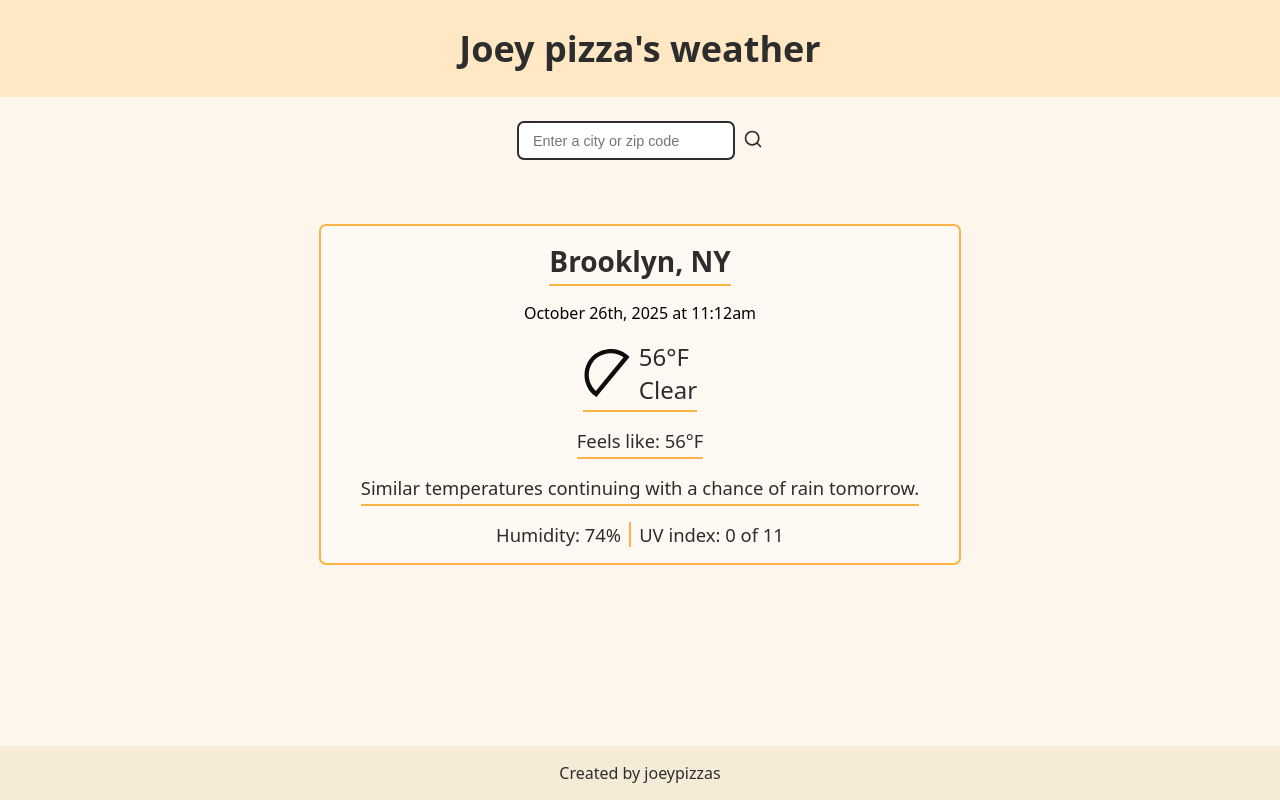
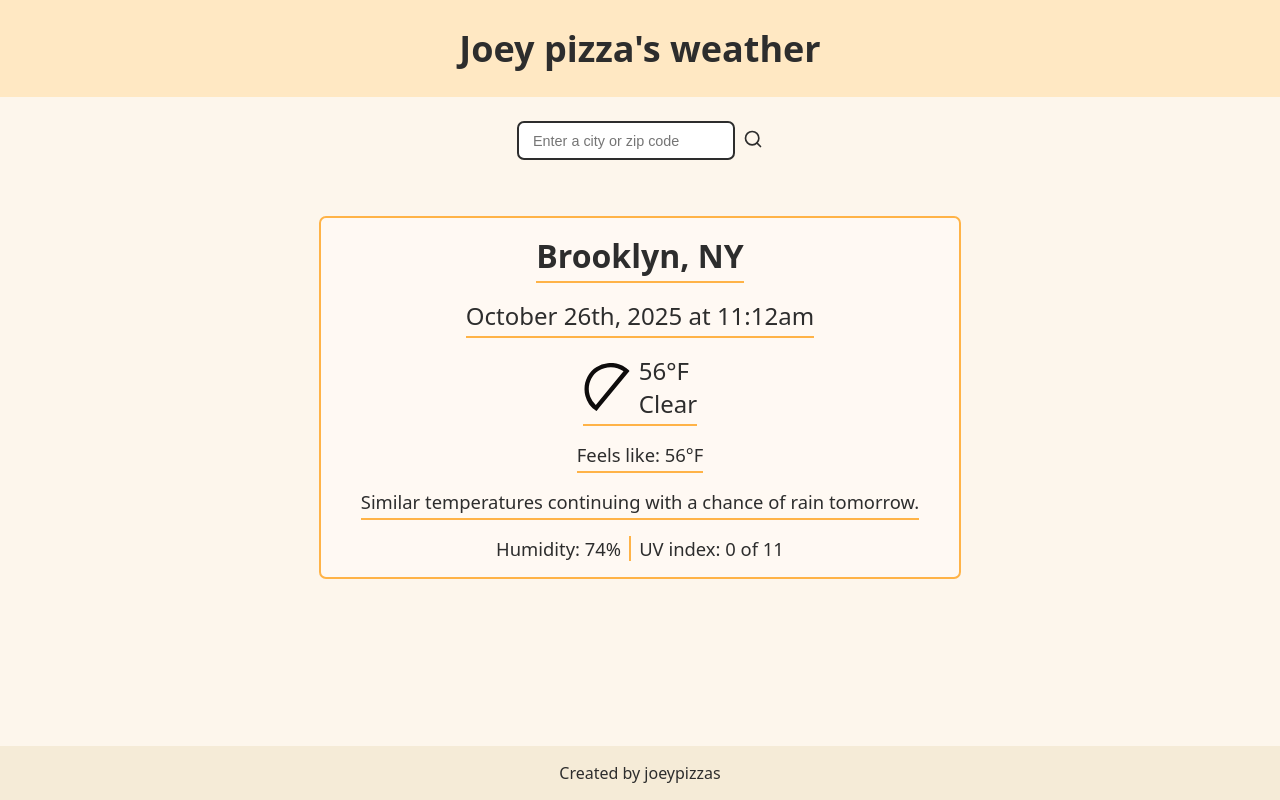
Before and after one commit to joeypizzas/weather-app, a website built with webpack: page src/template.html in a window 1280 px wide. Built offline with nearby package versions, Linux system fonts and the light colour scheme.

Commit message:
Styled date and time

```diff
--- a/src/style.css
+++ b/src/style.css
@@ -52,7 +52,7 @@ body {
   display: flex;
   flex-direction: column;
   align-items: center;
-  gap: 4rem;
+  gap: 3.5rem;
 }
 
 form {
@@ -109,18 +109,14 @@ button {
 
 #card-title {
   color: var(--primary-text);
-  font-size: 1.75rem;
+  font-size: 2rem;
   font-weight: 600;
-  border-bottom: 2px solid var(--primary-accent);
-  padding-bottom: 0.25rem;
 }
 
 #icon-and-temp {
   display: flex;
   align-items: center;
   gap: 0.5rem;
-  border-bottom: 2px solid var(--primary-accent);
-  padding-bottom: 0.25rem;
 }
 
 img {
@@ -134,7 +130,8 @@ img {
 }
 
 #temp,
-#conditions {
+#conditions,
+#date-and-time {
   font-size: 1.5rem;
   color: var(--primary-text);
   font-weight: 500;
@@ -156,6 +153,9 @@ img {
   color: var(--primary-text);
 }
 
+#card-title,
+#date-and-time,
+#icon-and-temp,
 #feels-like,
 #description {
   border-bottom: 2px solid var(--primary-accent);
```
